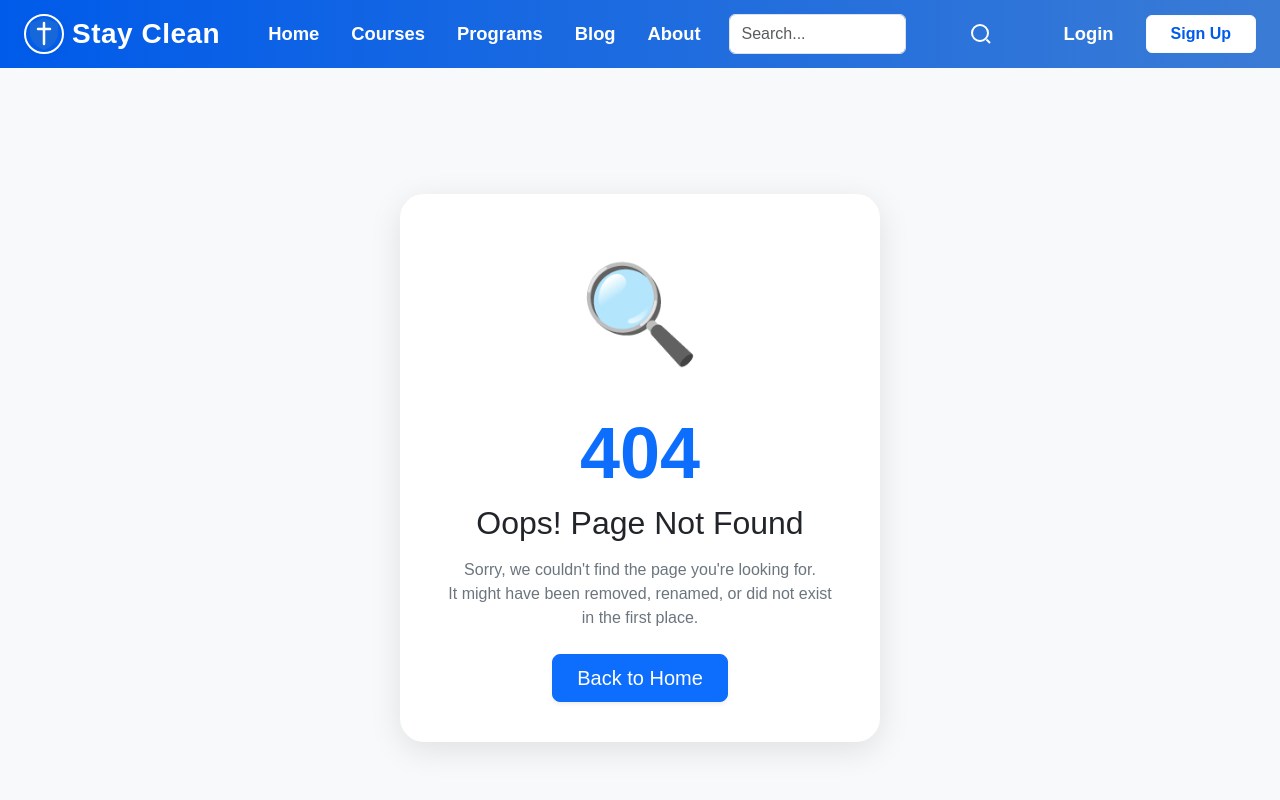
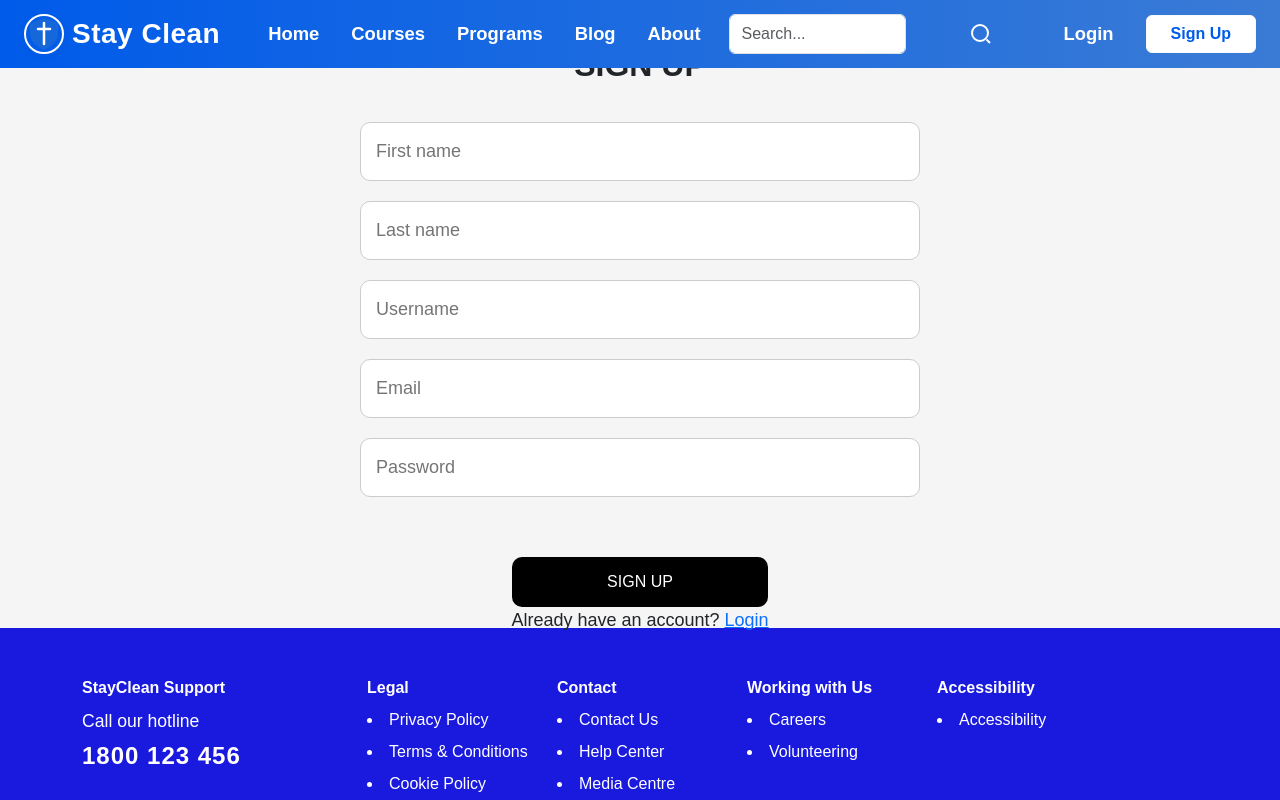
Before and after one commit to be-better-now/StayCleanSystem, a React (Vite) app in the folder front-end/: page /register in a window 1280 px wide. Shown: the top 800 px of the page. Built offline with nearby package versions, Linux system fonts and the light colour scheme; the HTML template or start-up script is replaced by a standard one.

Commit message:
added plain Register page
no logic whatsoever

```diff
--- a/front-end/src/App.jsx
+++ b/front-end/src/App.jsx
@@ -5,6 +5,7 @@ import Footer from "./components/Footer";
 import HomePage from "./pages/HomePage";
 import NotFoundPage from "./pages/NotFoundPage";
 import LoginPage from "./pages/LoginPage";
+import RegisterPage from "./pages/RegisterPage";
 
 // import other pages as needed
 
@@ -16,6 +17,7 @@ function App() {
                 <Routes>
                     <Route path="/" element={<HomePage/>}/>
                     {/* Add other routes here */}
+                    <Route path="/register" element={<RegisterPage />} />
                     <Route path="/login" element={<LoginPage />} />
                     <Route path="*" element={<NotFoundPage/>}/>
                 </Routes>
--- a/front-end/src/pages/Login.css
+++ b/front-end/src/pages/Login.css
@@ -39,7 +39,9 @@ body {
 }
 
 .form input[type="username"],
-.form input[type="password"] {
+.form input[type="password"],
+.form input[type="text"],
+.form input[type="email"] {
   width: 80%;
   padding: 15px;
   margin: 10px;
--- a/front-end/src/pages/LoginPage.jsx
+++ b/front-end/src/pages/LoginPage.jsx
@@ -4,7 +4,6 @@ import { useNavigate } from "react-router-dom";
 
 
 function LoginPage() {
-    //TODO intergrate login API
     const [userName, setUserName] = useState("");
     const [password, setPassword] = useState("");
     const [message, setMessage] = useState("");
--- /dev/null
+++ b/front-end/src/pages/RegisterPage.jsx
@@ -0,0 +1,81 @@
+import React, { useState } from "react";
+import "./Login.css"; // Reuse your styles for consistency
+import { useNavigate } from "react-router-dom";
+
+function RegisterPage() {
+  const [userName, setUserName] = useState("");
+  const [password, setPassword] = useState("");
+  const [firstName, setFirstName] = useState("");
+  const [lastName, setLastName] = useState("");
+  const [email, setEmail] = useState("");
+  const [message, setMessage] = useState("");
+  const navigate = useNavigate();
+
+  const handleSubmit = async (e) => {
+    e.preventDefault();
+    console.log("Submitting registration for:", userName, email);
+
+    try {
+      const response = await fetch("http://localhost:8080/api/auth/register", {
+        method: "POST",
+        headers: {
+          "Content-Type": "application/json",
+        },
+        body: JSON.stringify({ userName, password, firstName, lastName, email }),
+      });
+
+      if (response.ok) {
+        const data = await response.json();
+        console.log("Registration data:", data);
+        setMessage(data.message || "✅ Registration successful!");
+        if (data.success === true) {
+          // Save to localStorage if you want auto-login after register
+          localStorage.setItem("token", data.token);
+          localStorage.setItem("user", JSON.stringify(data.user));
+
+          navigate("/");
+        }
+      } else {
+        const errorText = await response.text();
+        setMessage("❌ " + errorText);
+      }
+    } catch (error) {
+      console.error("Registration error:", error);
+      setMessage("❌ Server error. Please try again.");
+    }
+  };
+
+  return (
+    <div className="login-container">
+      <div className="title">
+        <h2><b>SIGN UP</b></h2>
+      </div>
+      <form className="form" onSubmit={handleSubmit}>
+        <input type="text" placeholder="First name" value={firstName}
+          onChange={(e) => setFirstName(e.target.value)} required />
+        <input type="text" placeholder="Last name" value={lastName}
+          onChange={(e) => setLastName(e.target.value)} required />
+        <input type="text" placeholder="Username" value={userName}
+          onChange={(e) => setUserName(e.target.value)} required />
+        <input type="email" placeholder="Email" value={email}
+          onChange={(e) => setEmail(e.target.value)} required />
+        <input type="password" placeholder="Password" value={password}
+          onChange={(e) => setPassword(e.target.value)} required />
+
+        {message && (
+          <div className="message-box">
+            {message}
+          </div>
+        )}
+
+        <button type="submit">SIGN UP</button>
+
+        <p className="signup-text">
+          Already have an account? <a href="/login">Login</a>
+        </p>
+      </form>
+    </div>
+  );
+}
+
+export default RegisterPage;
```
Also changed, not shown: 1 other file (tests, documents, lock files or other folders).
